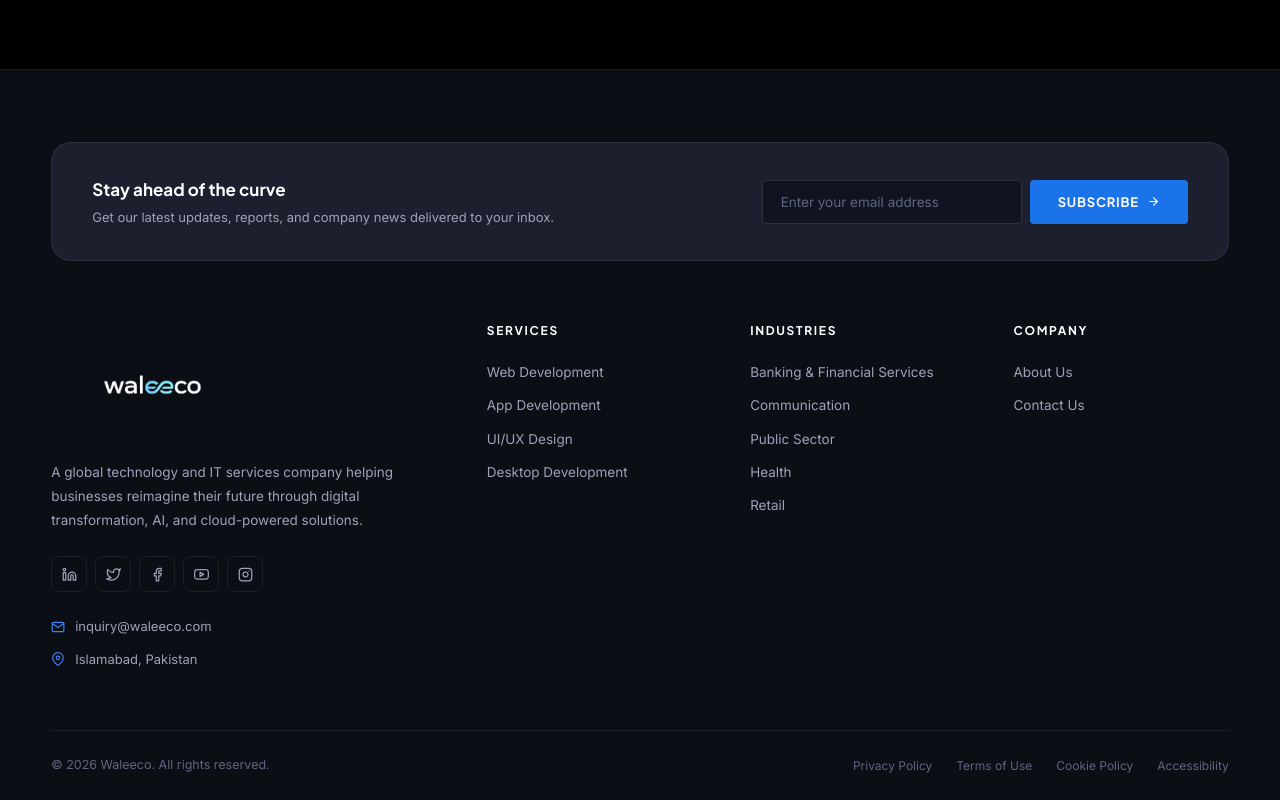
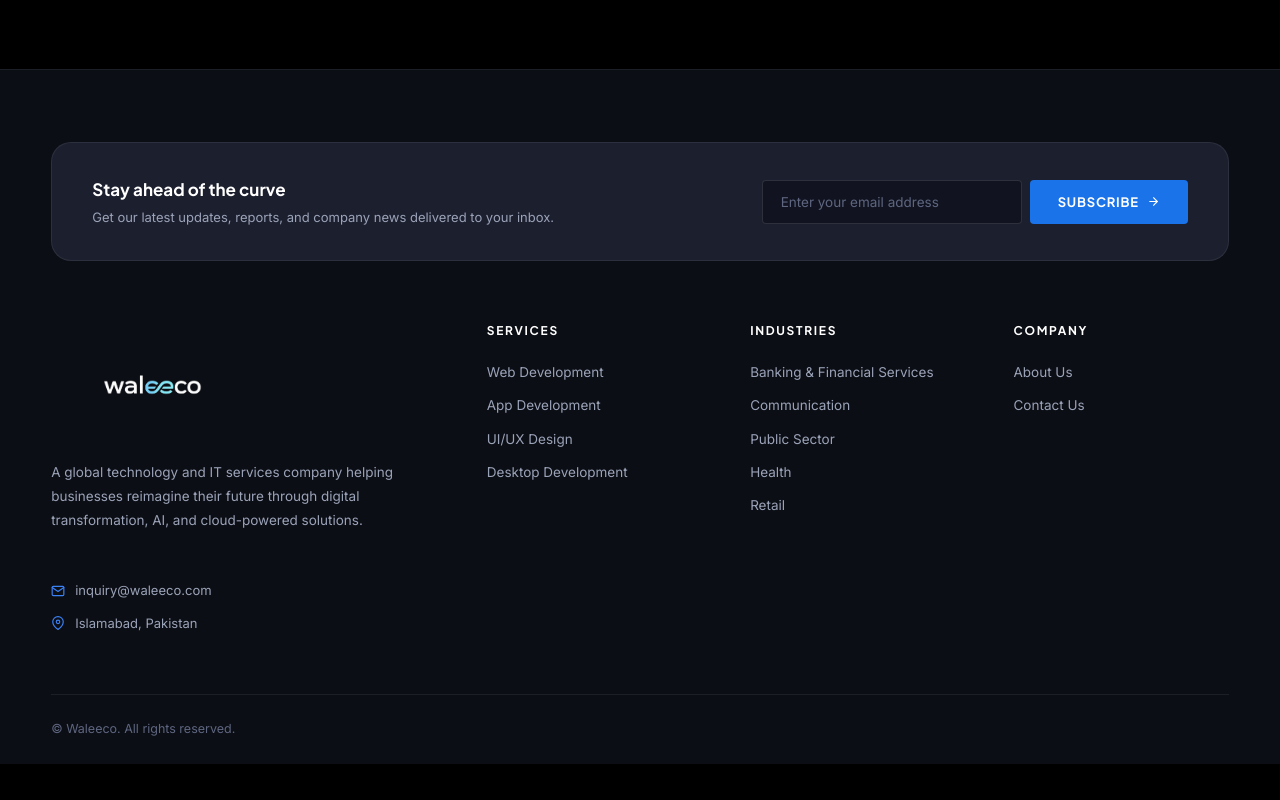
Before and after one commit to AbdullahAfzalRaja90/Waleeco, a React (Vite) app: page / in a window 1280 px wide. Shown: the part 4595-5395 px from the top of the page. After the commit the page ends 5359 px from the top, so only its background shows below. Built offline with nearby package versions, Linux system fonts and the light colour scheme.

Commit message:
removed:socila links removed and footer things removed

```diff
--- a/src/components/Footer.jsx
+++ b/src/components/Footer.jsx
@@ -35,11 +35,6 @@ const footerCols = [
 
 const socials = [
   // placeholder links; update with Waleeco social URLs as needed
-  { Icon: FiLinkedin,  href: '#', label: 'LinkedIn' },
-  { Icon: FiTwitter,   href: '#', label: 'Twitter'  },
-  { Icon: FiFacebook,  href: '#', label: 'Facebook' },
-  { Icon: FiYoutube,   href: '#', label: 'YouTube'  },
-  { Icon: FiInstagram, href: '#', label: 'Instagram'},
 ];
 
 export default function Footer() {
@@ -131,14 +126,8 @@ export default function Footer() {
         {/* ── Bottom bar ───────────────────────────────────── */}
         <div className="footer-bottom">
           <div className="footer-copyright">
-            © {year} Waleeco. All rights reserved.
+            © Waleeco. All rights reserved.
           </div>
-          <nav className="footer-legal-links">
-            <a href="/" className="footer-legal-link">Privacy Policy</a>
-            <a href="/" className="footer-legal-link">Terms of Use</a>
-            <a href="/" className="footer-legal-link">Cookie Policy</a>
-            <a href="/" className="footer-legal-link">Accessibility</a>
-          </nav>
         </div>
       </div>
     </footer>
```
